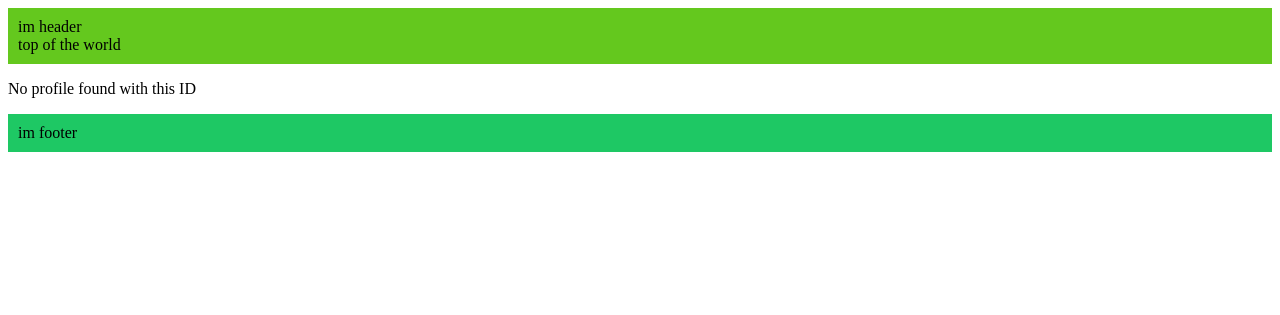
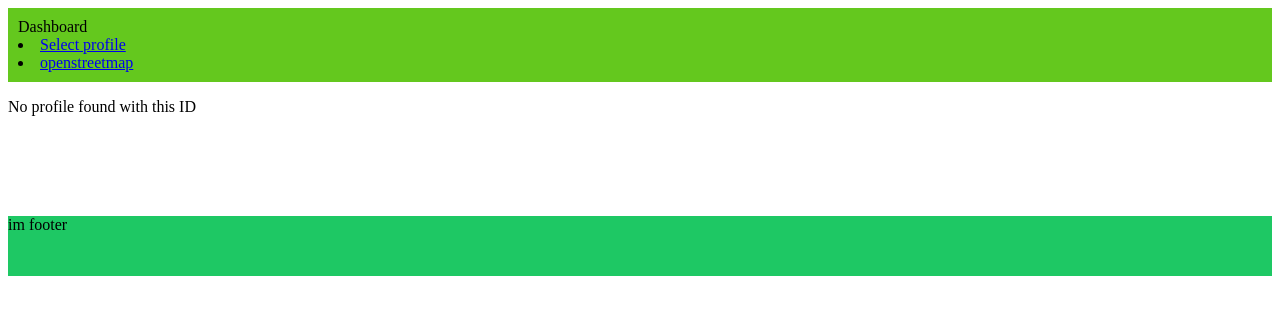
Before and after one commit to kiiski10/dashboard, a Django app: template dashboard/templates/dashboard/profile.html in a window 1280 px wide. Shown: the top 315 px of the page. Run offline with Django 3.2, Linux system fonts and the light colour scheme; the template is opened without the code that fills it, so the values that code supplies are empty.

Commit message:
add more styling

```diff
--- a/dashboard/static/css/main.css
+++ b/dashboard/static/css/main.css
@@ -4,6 +4,22 @@
 }
 
 #footer {
-  padding: 10px;
+  margin-top: 100px;
+  width: 100%;
+  height: 60px;
+  left: 0px;
+  bottom: 0px;
   background-color: rgb(30,200,100);
 }
+
+#cameraViewFrame {
+  width: 300px;
+  height: 225px;
+  background-color: rgb(30,200,100);
+}
+
+#profileImage {
+  width: 100px;
+  border-radius: 100%;
+  background-color: rgb(30,200,100);
+}
--- a/dashboard/templates/dashboard/header.html
+++ b/dashboard/templates/dashboard/header.html
@@ -9,6 +9,15 @@
   <body>
 
     <div id="header">
-      im header <br />
-      top of the world
+      Dashboard <br />
+      <div class="horizontalMenu"
+        <ul>
+          <li>
+            <a href="/sp/">Select profile</a>
+          </li>
+          <li>
+            <a target="_blank" href="https://openstreetmap.org/">openstreetmap</a>
+          </li>
+        </ul>
+      </div>
     </div>
--- a/dashboard/templates/dashboard/profile.html
+++ b/dashboard/templates/dashboard/profile.html
@@ -1,13 +1,10 @@
 {% include "dashboard/header.html" %}
 
 {% if profile %}
-  Profile id: {{ profile.id }} <a href="/ep/{{ profile.id }}">(edit)</a><br />
-  Name: {{ profile.name }} <br />
-  Image: /media/{{ profile.image }} <br />
   <br />
-  <img src="/media/{{ profile.image }}" /> <br />
-  <iframe src="/camera/0/"></iframe> <br />
-  <a href="/camera/0/" />Full screen</a>
+  <img id="profileImage" src="/media/{{ profile.image }}" />{{ profile.name }}
+  <a href="/ep/{{ profile.id }}">(edit)</a><br />
+  <iframe id="cameraViewFrame" src="/camera/0/"></iframe> <br />
 {% else %}
     <p>No profile found with this ID</p>
 {% endif %}
```
